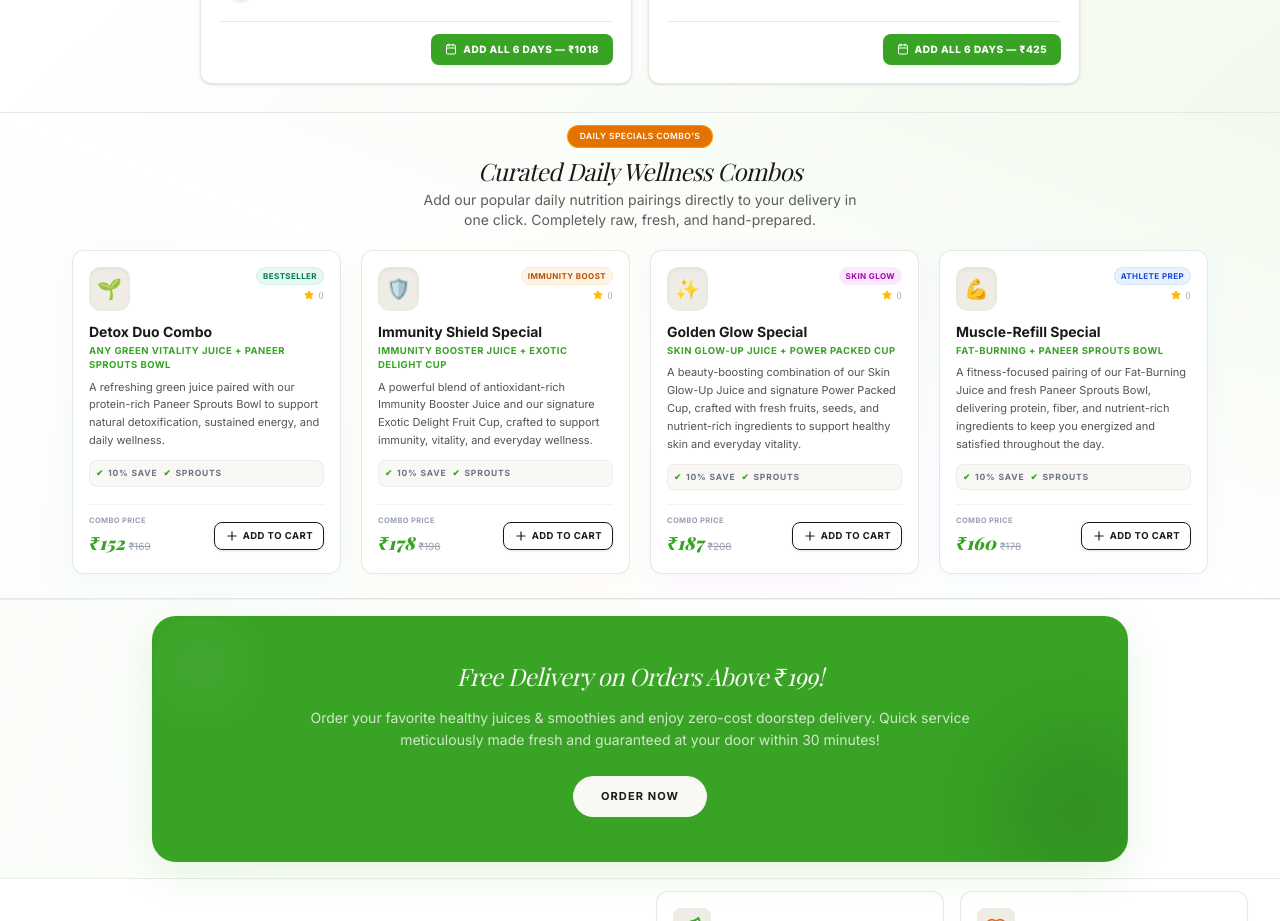
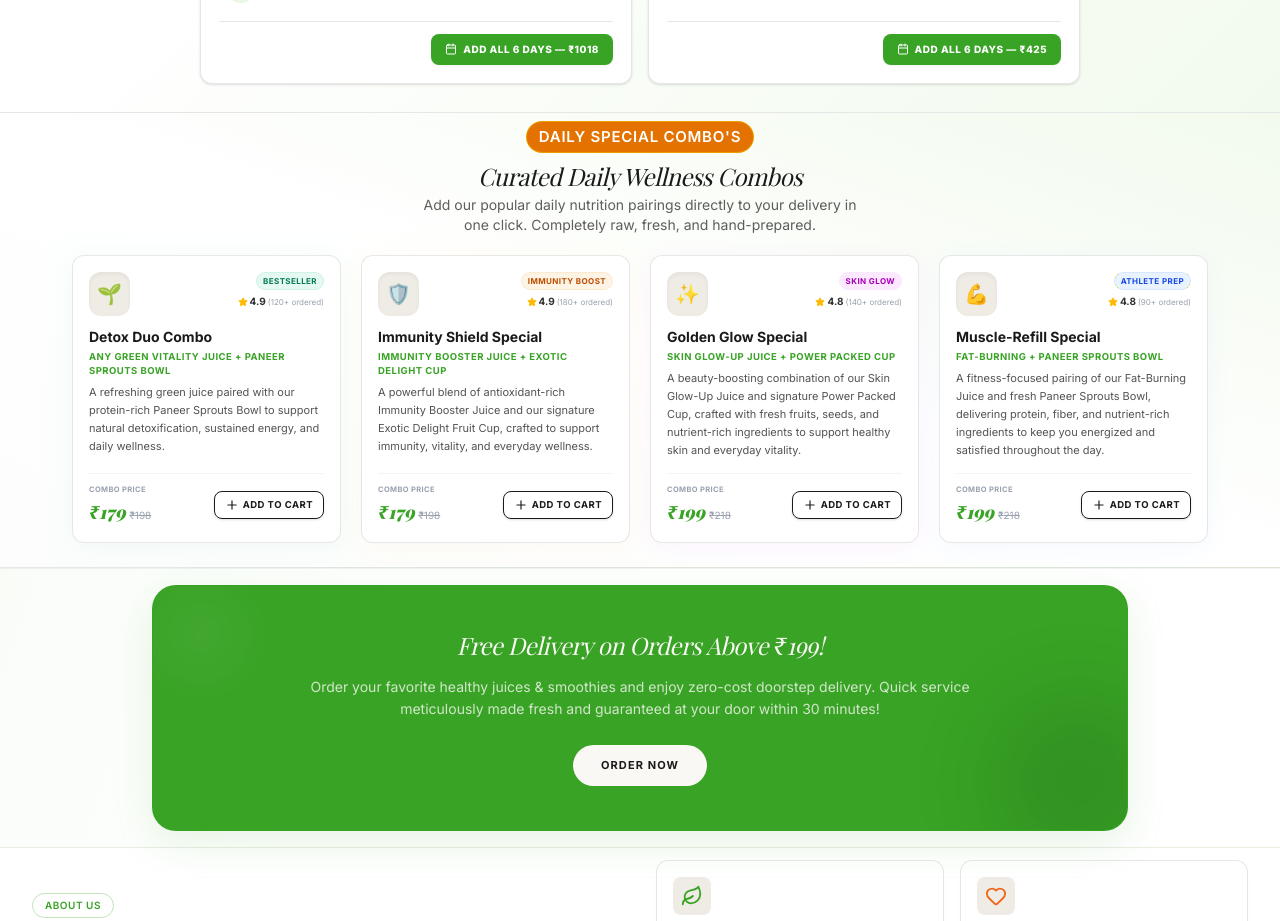
Before and after one commit to FresCohealthcraft/FrescohealthcraftPuneOfficial-, a React (Vite) app: page / in a window 1280 px wide. Shown: the part 2120-3041 px from the top of the page. Built offline with nearby package versions, Linux system fonts and the light colour scheme; a web font is replaced by a local one.

Commit message:
Update SpecialOffers.tsx

```diff
--- a/src/components/SpecialOffers.tsx
+++ b/src/components/SpecialOffers.tsx
@@ -13,11 +13,13 @@ const DYNAMIC_ITEM_COMBOS = [
       name: "Detox Duo Combo",
       icon: "🌱",
       subtitle: "Any Green Vitality Juice + Paneer Sprouts Bowl",
-    description: "A refreshing green juice paired with our protein-rich Paneer Sprouts Bowl to support natural detoxification, sustained energy, and daily wellness.",
-    originalPrice: 169,
-    price: 152,
+      description: "A refreshing green juice paired with our protein-rich Paneer Sprouts Bowl to support natural detoxification, sustained energy, and daily wellness.",
+      originalPrice: 198,
+      price: 179,
       category: "Detox & Wellness",
       tag: "BESTSELLER",
+      rating: "4.9",
+      reviews: "120+ ordered",
       badgeColor: "bg-emerald-500/10 text-emerald-700 border-emerald-500/10",
       glowColor: "shadow-emerald-500/5 hover:border-emerald-500/20"
     },
@@ -26,10 +28,13 @@ const DYNAMIC_ITEM_COMBOS = [
       name: "Immunity Shield Special",
       icon: "🛡️",
       subtitle: "Immunity Booster Juice + Exotic Delight Cup",
-  description: "A powerful blend of antioxidant-rich Immunity Booster Juice and our signature Exotic Delight Fruit Cup, crafted to support immunity, vitality, and everyday wellness.",    originalPrice: 198,
-      price: 178,
+      description: "A powerful blend of antioxidant-rich Immunity Booster Juice and our signature Exotic Delight Fruit Cup, crafted to support immunity, vitality, and everyday wellness.",
+      originalPrice: 198,
+      price: 179,
       category: "Detox & Wellness",
       tag: "IMMUNITY BOOST",
+      rating: "4.9",
+      reviews: "180+ ordered",
       badgeColor: "bg-amber-500/10 text-amber-700 border-amber-500/10",
       glowColor: "shadow-amber-500/5 hover:border-amber-500/20"
     },
@@ -38,10 +43,13 @@ const DYNAMIC_ITEM_COMBOS = [
       name: "Golden Glow Special",
       icon: "✨",
       subtitle: "Skin Glow-Up Juice + Power packed Cup",
-  description: "A beauty-boosting combination of our Skin Glow-Up Juice and signature Power Packed Cup, crafted with fresh fruits, seeds, and nutrient-rich ingredients to support healthy skin and everyday vitality.",    originalPrice: 208,
-      price: 187,
+      description: "A beauty-boosting combination of our Skin Glow-Up Juice and signature Power Packed Cup, crafted with fresh fruits, seeds, and nutrient-rich ingredients to support healthy skin and everyday vitality.",
+      originalPrice: 218,
+      price: 199,
       category: "Detox & Wellness",
       tag: "SKIN GLOW",
+      rating: "4.8",
+      reviews: "140+ ordered",
       badgeColor: "bg-fuchsia-500/10 text-fuchsia-700 border-fuchsia-100",
       glowColor: "shadow-fuchsia-500/5 hover:border-fuchsia-500/20"
     },
@@ -50,10 +58,13 @@ const DYNAMIC_ITEM_COMBOS = [
       name: "Muscle-Refill Special",
       icon: "💪",
       subtitle: "Fat-Burning + Paneer Sprouts Bowl",
-      description: "A fitness-focused pairing of our Fat-Burning Juice and fresh Paneer Sprouts Bowl, delivering protein, fiber, and nutrient-rich ingredients to keep you energized and satisfied throughout the day.",    originalPrice:178 ,
-      price:160 ,
+      description: "A fitness-focused pairing of our Fat-Burning Juice and fresh Paneer Sprouts Bowl, delivering protein, fiber, and nutrient-rich ingredients to keep you energized and satisfied throughout the day.",
+      originalPrice: 218,
+      price: 199,
       category: "Detox & Wellness",
       tag: "ATHLETE PREP",
+      rating: "4.8",
+      reviews: "90+ ordered",
       badgeColor: "bg-blue-500/10 text-blue-700 border-blue-500/10",
       glowColor: "shadow-blue-500/5 hover:border-blue-500/20"
     }
@@ -87,8 +98,8 @@ export default function SpecialOffers({ onAddToCartDirectly }: SpecialOffersProp
       <div className="max-w-7xl mx-auto px-4 sm:px-6 lg:px-8 text-center">
 
         {/* Special Offers Badge */}
-        <div className="inline-flex items-center justify-center border border-[#FFFF00]/30 text-[#ffffff] bg-[#e47200]/100 px-3 py-1 rounded-full text-[8.5px] font-semibold uppercase tracking-wider mb-2">
-          Daily Specials Combo's
+        <div className="inline-flex items-center justify-center border border-[#FFFF00]/30 text-[#ffffff] bg-[#e47200]/100 px-3 py-1 rounded-full text-[15px] font-semibold uppercase tracking-wider mb-2">
+          Daily Special Combo's
         </div>
 
         {/* Display Title */}
@@ -145,15 +156,6 @@ export default function SpecialOffers({ onAddToCartDirectly }: SpecialOffersProp
                     {combo.description}
                   </p>
 
-                  {/* High Quality Features Banner */}
-                  <div className="flex flex-wrap items-center gap-1.5 mt-2.5 bg-[#F9F8F4] p-1.5 rounded-lg border border-[#1A1A1A]/5">
-                    <div className="flex items-center space-x-1 text-[7.5px] sm:text-[8.5px] font-bold text-gray-500 uppercase tracking-widest">
-                      <span className="text-[#38A325]">✔</span> <span>10% Save</span>
-                    </div>
-                    <div className="flex items-center space-x-1 text-[7.5px] sm:text-[8.5px] font-bold text-gray-500 uppercase tracking-widest">
-                      <span className="text-[#38A325]">✔</span> <span>Sprouts</span>
-                    </div>
-                  </div>
                 </div>
 
                 {/* Footer and Price / Action buttons */}
```
